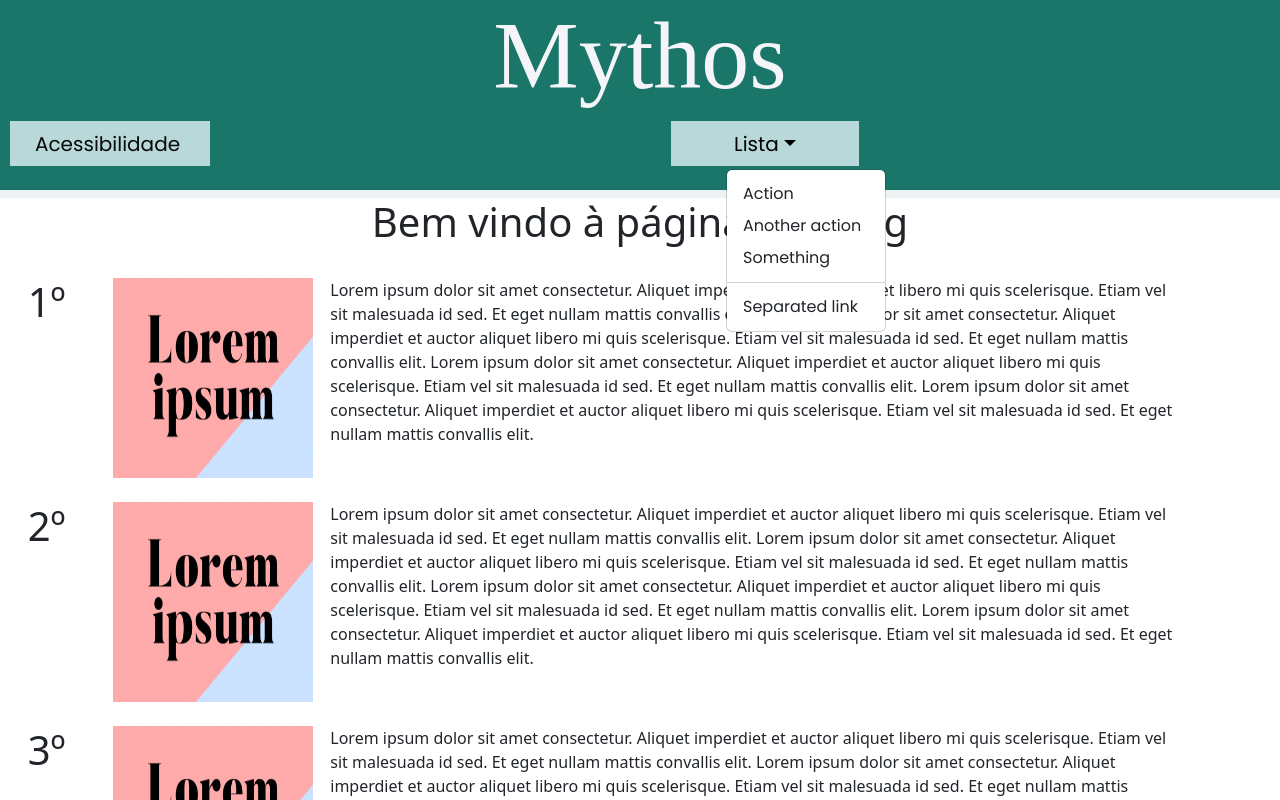
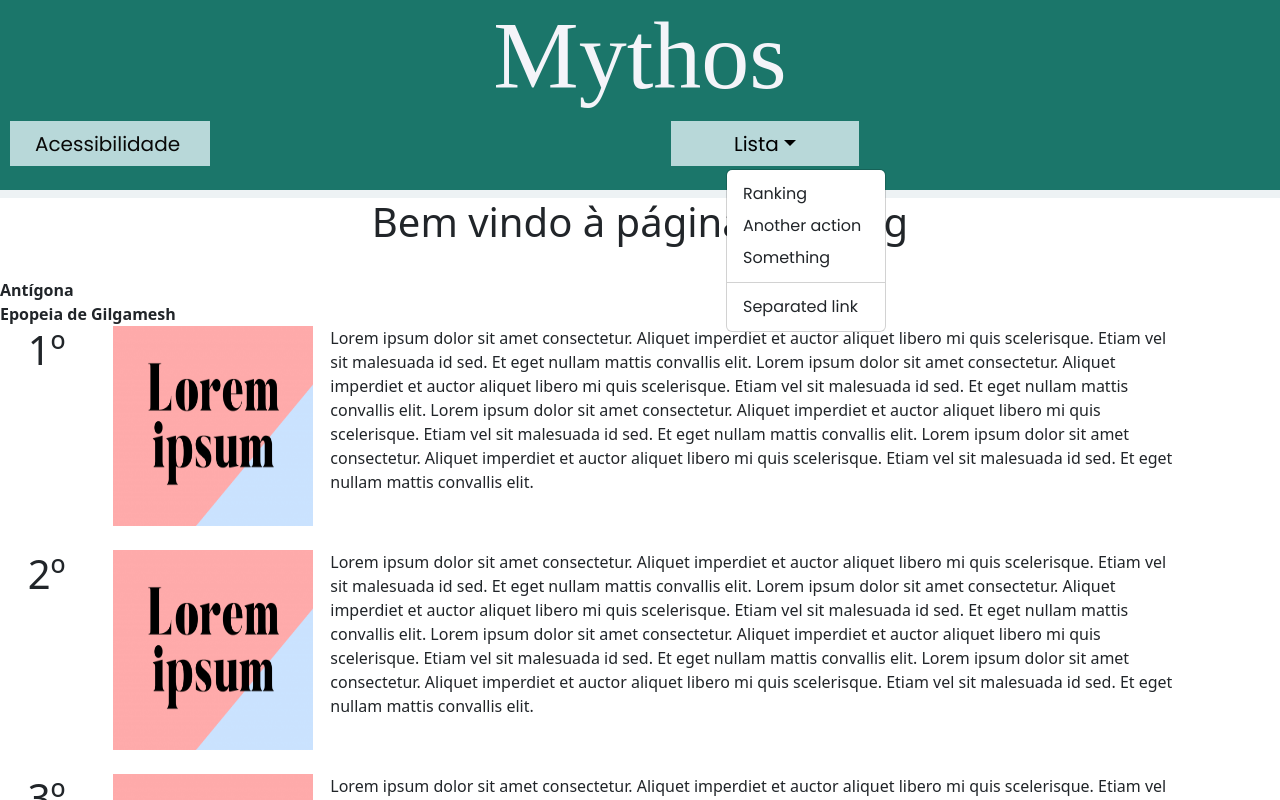
Before and after one commit to diegocamargo55555/Mythos, a React (Create React App) app: page /Ranking in a window 1280 px wide. Both pictures are taken after a click on the button "Lista". Shown: the top 800 px of the page. Built offline with nearby package versions, Linux system fonts and the light colour scheme; a web font is replaced by a local one.

Commit message:
ranking update - navbar, viewcount, leitura json

```diff
--- /dev/null
+++ b/src/components/Funcoes/view_count.js
@@ -0,0 +1,19 @@
+
+
+export default function incrementValue(jsonObject, key) {
+    if (jsonObject.hasOwnProperty(key)) {
+        // Increment the value by 1
+        jsonObject[key] += 1;
+    } else {
+        console.log("Key not found in JSON.");
+    }
+    return jsonObject;
+}
+
+// Example usage:
+let data = {
+    "count": 5
+};
+
+let updatedData = incrementValue(data, "count");
+console.log(updatedData);  // Output: { count: 6 }
--- a/src/components/Header/navbar.js
+++ b/src/components/Header/navbar.js
@@ -4,6 +4,8 @@ import "./header.css";
 import { Titulo } from "./header";
 import React, { useState, useEffect, Component } from "react";
 import '../.././pages/Acessibilidade/acessibilidade_page.js';
+import '../../pages/Ranking/ranking_page.js';
+
 
 
 
@@ -42,7 +44,7 @@ function Header() {
                                     <Link class="nav-link active" aria-current="page" to='/Acessibilidade'><p className="items acessibilidade">Acessibilidade</p></Link>
                                 </li>
                                 <NavDropdown title="Lista" id="basic-nav-dropdown" className="items lista">
-                                    <NavDropdown.Item href="#action/3.1">Action</NavDropdown.Item>
+                                    <NavDropdown.Item href="Ranking">Ranking</NavDropdown.Item>
                                     <NavDropdown.Item href="#action/3.2">
                                         Another action
                                     </NavDropdown.Item>
--- a/src/pages/Ranking/ranking_page.js
+++ b/src/pages/Ranking/ranking_page.js
@@ -1,13 +1,32 @@
 import { Title } from "./styles";
 import { Title_heroi } from "./styles";
 import imagem from "../../assets/lore.png"
+import React, { useEffect } from "react";
+import Contos from "../../assets/bd/contos.json"
+import incrementValue from "../../components/Funcoes/view_count";
+
+//https://akhtarvahid.hashnode.dev/how-to-access-local-json-file-to-react
+
+ export default function Ranking() {
+    const [UsersData] = React.useState(Contos)
+    incrementValue(Contos, "qntAcessos")
 
 
-function ranking() {
+
+
+
     return (
+
+
         <div>
             <Title> Bem vindo à página Ranking</Title>
             <br/>
+
+            {UsersData && UsersData.map(({qntAcessos, nome}) => (
+                <div key={qntAcessos} className="row">
+                    <strong>{nome}</strong>
+                </div>
+            ))}
 
             <div class="row">,
                 <div class="col-md-1">
@@ -71,7 +90,7 @@ function ranking() {
                         Etiam vel sit malesuada id sed. Et eget nullam mattis convallis elit.</p>
                 </div>
             </div>
-
+            export default ranking;
             <br/>
 
             <div class="row">,
@@ -115,12 +134,6 @@ function ranking() {
             <br/>
 
 
-
-
-
-
         </div>
     )
 }
-
-export default ranking;
```
